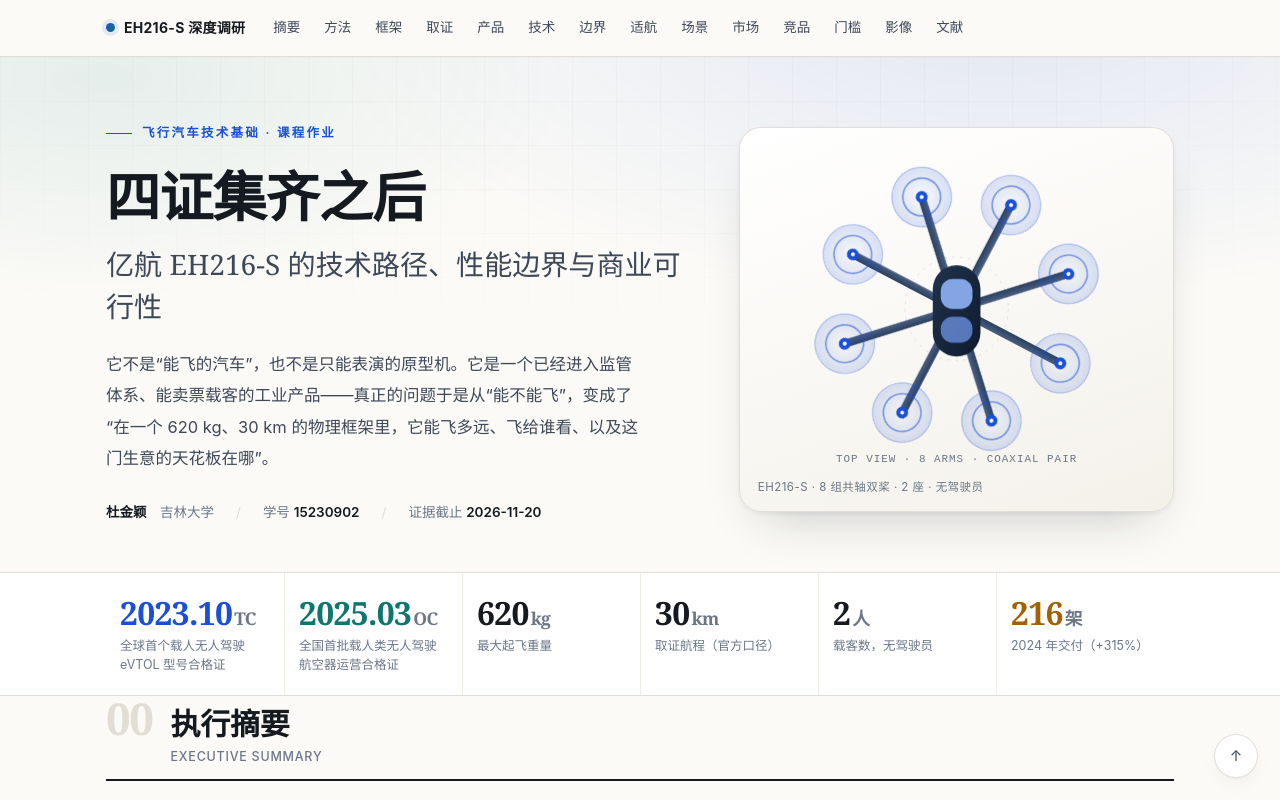
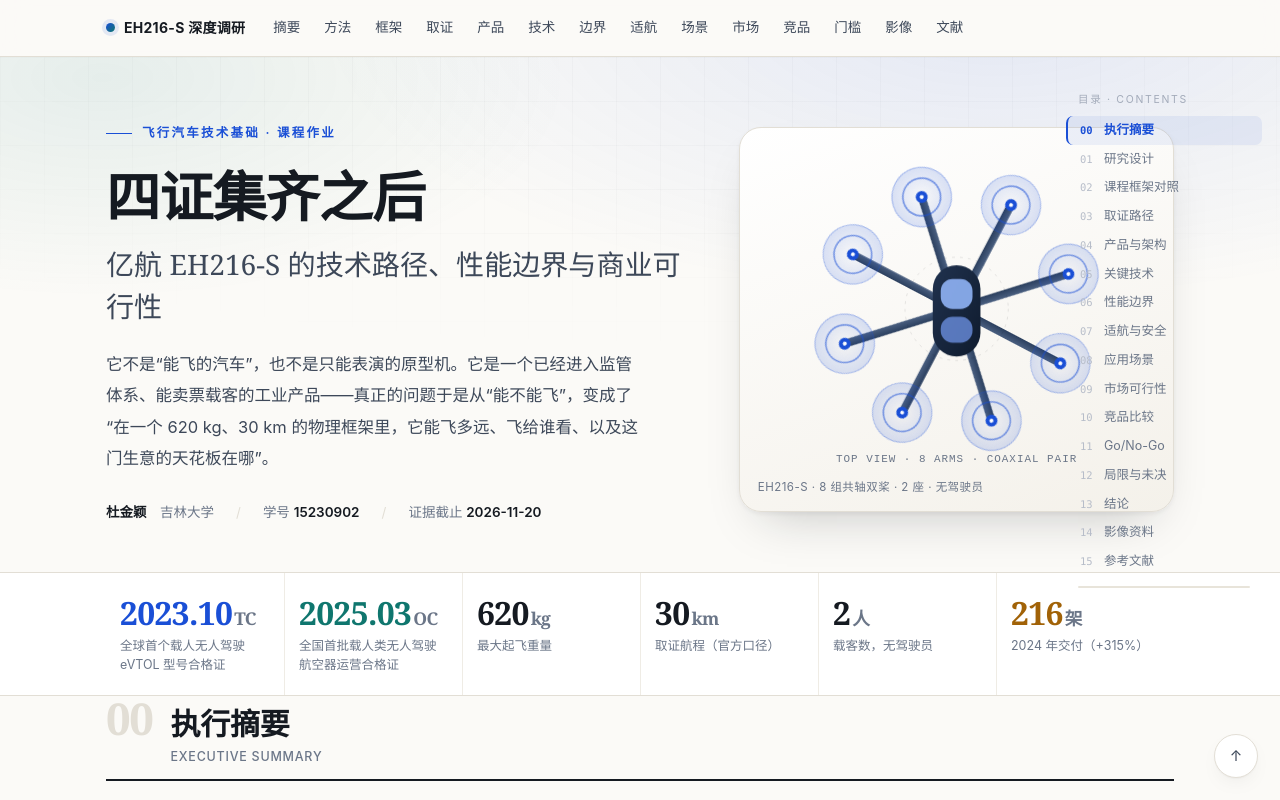
Before and after one commit to Azhe2334/eh216s-research, a plain HTML site: page index.html in a window 1280 px wide. Shown: the top 800 px of the page. Drawn offline with Linux system fonts and the light colour scheme.

Commit message:
add: 右侧固定目录（滚动高亮 + 章节进度）

```diff
--- a/index.html
+++ b/index.html
@@ -226,6 +226,32 @@ footer a:hover{color:var(--brand)}
 .vlink b{display:block; font-size:14.5px; color:var(--ink); margin-bottom:3px}
 .vlink span{font-size:12.5px; color:var(--muted)}
 
+
+/* ============ 右侧固定目录 ============ */
+.sidebar{display:none}
+@media(min-width:1240px){
+  .sidebar{
+    display:block; position:fixed; top:88px; right:18px; width:196px;
+    max-height:calc(100vh - 130px); overflow-y:auto; z-index:40;
+    font-size:12.5px; line-height:1.5; padding:4px 0 10px;
+    scrollbar-width:thin;
+  }
+  .sidebar::-webkit-scrollbar{width:5px}
+  .sidebar::-webkit-scrollbar-thumb{background:#d8d3c7; border-radius:3px}
+  .sidebar .st{font-size:10.5px; letter-spacing:.16em; text-transform:uppercase; color:#a3abba; margin:0 0 8px 12px}
+  .sidebar a{
+    display:flex; gap:8px; align-items:baseline; padding:5px 10px 5px 12px;
+    border-radius:7px; color:var(--muted); box-shadow:none; border-left:2px solid transparent;
+    transition:background .15s ease, color .15s ease;
+  }
+  .sidebar a:hover{background:#f2efe7; color:var(--ink)}
+  .sidebar a .n{font-family:var(--mono); font-size:10.5px; color:#b7bdc9; min-width:16px}
+  .sidebar a.on{color:var(--brand); background:rgba(26,79,214,.07); border-left-color:var(--brand); font-weight:700}
+  .sidebar a.on .n{color:var(--brand)}
+  .sidebar .bar{height:2px; background:#e8e4da; border-radius:2px; margin:10px 12px 0; overflow:hidden}
+  .sidebar .bar i{display:block; height:100%; width:0; background:linear-gradient(90deg,var(--brand),var(--teal))}
+}
+
 .totop{position:fixed; right:22px; bottom:22px; width:44px; height:44px; border-radius:50%; background:var(--paper-2); border:1px solid var(--line); box-shadow:var(--shadow); display:grid; place-items:center; color:var(--ink-2); font-size:15px; z-index:60}
 .totop:hover{color:var(--brand); border-color:rgba(26,79,214,.4)}
 
@@ -341,6 +367,28 @@ footer a:hover{color:var(--brand)}
     <div class="kpi gold"><div class="n">216<em>架</em></div><div class="l">2024 年交付（+315%）</div></div>
   </div>
 </div>
+
+
+<aside class="sidebar" aria-label="章节导航">
+  <div class="st">目录 · Contents</div>
+  <a href="#summary"><span class="n">00</span>执行摘要</a>
+  <a href="#method"><span class="n">01</span>研究设计</a>
+  <a href="#framework"><span class="n">02</span>课程框架对照</a>
+  <a href="#path"><span class="n">03</span>取证路径</a>
+  <a href="#product"><span class="n">04</span>产品与架构</a>
+  <a href="#tech"><span class="n">05</span>关键技术</a>
+  <a href="#physics"><span class="n">06</span>性能边界</a>
+  <a href="#safety"><span class="n">07</span>适航与安全</a>
+  <a href="#scenarios"><span class="n">08</span>应用场景</a>
+  <a href="#market"><span class="n">09</span>市场可行性</a>
+  <a href="#compare"><span class="n">10</span>竞品比较</a>
+  <a href="#roadmap"><span class="n">11</span>Go/No-Go</a>
+  <a href="#limits"><span class="n">12</span>局限与未决</a>
+  <a href="#teaching"><span class="n">13</span>结论</a>
+  <a href="#media"><span class="n">14</span>影像资料</a>
+  <a href="#refs"><span class="n">15</span>参考文献</a>
+  <div class="bar"><i id="sidebarProgress"></i></div>
+</aside>
 
 <main class="wrap">
 
@@ -960,6 +1008,41 @@ footer a:hover{color:var(--brand)}
     es.forEach(e => { if (e.isIntersecting) { e.target.style.animationPlayState = 'running'; io.unobserve(e.target); } });
   }, { threshold: .3 });
   document.querySelectorAll('.fill').forEach(el => { el.style.animationPlayState = 'paused'; io.observe(el); });
+
+  // ===== 侧边栏：滚动高亮 + 章节进度 =====
+  (function () {
+    const links = Array.from(document.querySelectorAll('.sidebar a'));
+    if (!links.length) return;
+    const map = new Map(links.map(a => [a.getAttribute('href').slice(1), a]));
+    const secs = Array.from(map.keys()).map(id => document.getElementById(id)).filter(Boolean);
+
+    function setActive(id) {
+      links.forEach(a => a.classList.toggle('on', a.getAttribute('href') === '#' + id));
+      const a = map.get(id);
+      if (a && a.scrollIntoView) {
+        const r = a.getBoundingClientRect();
+        const host = a.parentElement;
+        const hr = host.getBoundingClientRect();
+        if (r.top < hr.top + 4 || r.bottom > hr.bottom - 4) {
+          a.scrollIntoView({ block: 'nearest' });
+        }
+      }
+    }
+
+    const io2 = new IntersectionObserver((entries) => {
+      const visible = entries.filter(e => e.isIntersecting)
+        .sort((a, b) => b.intersectionRatio - a.intersectionRatio);
+      if (visible.length) setActive(visible[0].target.id);
+    }, { rootMargin: '-15% 0px -60% 0px', threshold: [0, .15, .4, .75] });
+    secs.forEach(s => io2.observe(s));
+
+    const prog = document.getElementById('sidebarProgress');
+    document.addEventListener('scroll', () => {
+      const h = document.documentElement;
+      const max = h.scrollHeight - h.clientHeight;
+      if (prog) prog.style.width = (max > 0 ? (h.scrollTop / max) * 100 : 0) + '%';
+    }, { passive: true });
+  })();
 </script>
 </body>
 </html>
```
